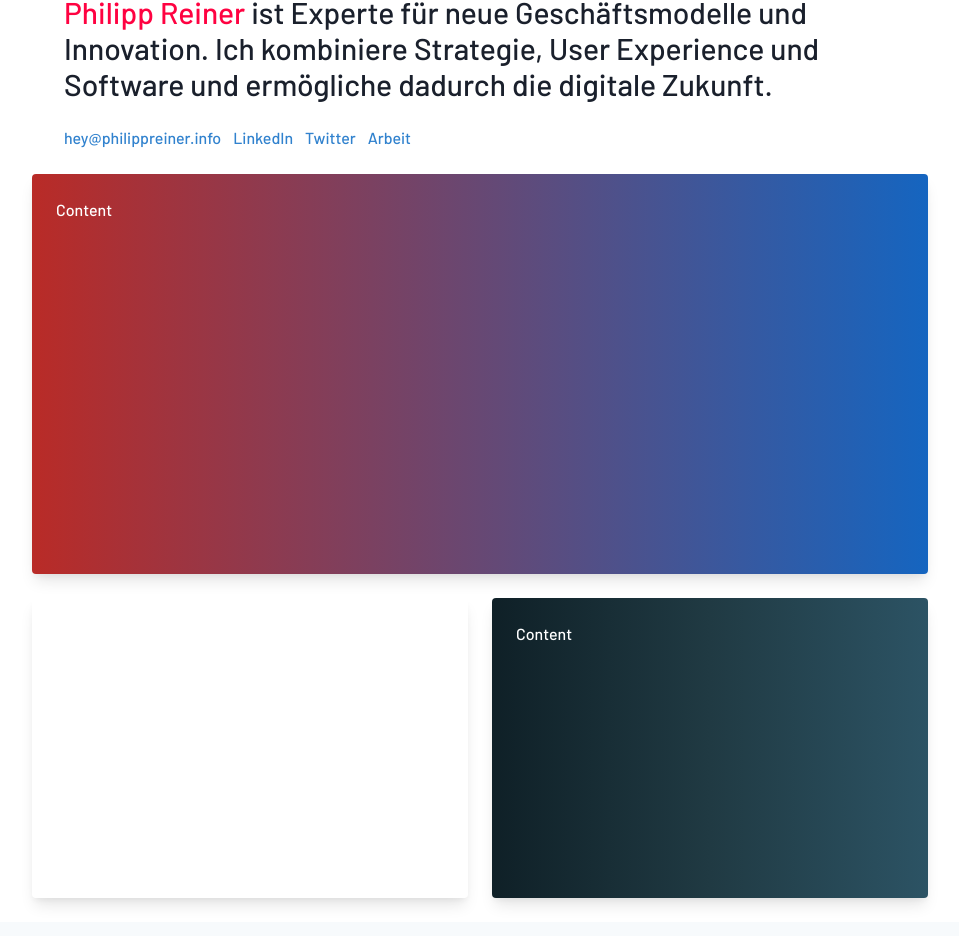
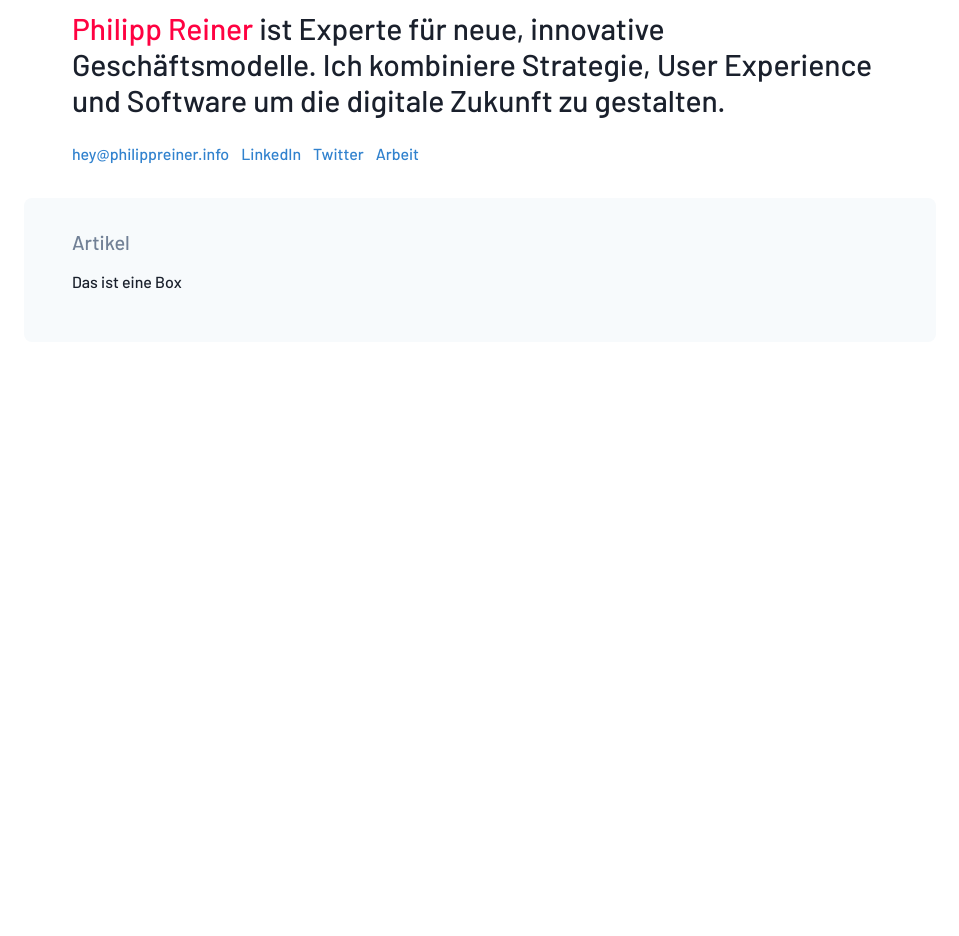
Before and after one commit to philippreiner/website, a Next.js app: page / in a window 1280 px wide. Shown: the part 260-1196 px from the top of the page, without its empty margins (160-1119 px from the left). After the commit the page ends 800 px from the top, so only its background shows below. Built offline with nearby package versions, Linux system fonts and the light colour scheme.

Commit message:
Blogtest

```diff
--- a/pages/index.js
+++ b/pages/index.js
@@ -10,17 +10,17 @@ export default function Home() {
         <title>Philipp Reiner</title>
         <link rel="icon" href="/favicon.ico" />
       </Head>
-      <Container maxWidth="54em" maxW="xl">
-        <Box pt={["32px","48px","72px","86px"]}>
+      <Container maxWidth="53em" maxW="xl">
+        <Box pt={["32px","48px","72px","86px"]} >
           <Image
             borderRadius="12px"
-            boxSize={["72px","128px","144px"]}
+            boxSize={["72px","128px","160px"]}
             src="static/philipp-reiner.jpg"
             alt="Philipp Reiner"
           />
           <Box pt="24px">
             <Heading fontWeight="500" as="h1" size="lg">
-            <Text as="span" color="primary">Philipp Reiner</Text> ist Experte für neue Geschäftsmodelle und Innovation. Ich kombiniere Strategie, User Experience und Software und ermögliche dadurch die digitale Zukunft.
+            <Text as="span" color="primary">Philipp Reiner</Text> ist Experte für neue, innovative Geschäftsmodelle. Ich kombiniere Strategie, User Experience und Software um die digitale Zukunft zu gestalten.
             </Heading>
           </Box>
           <Box pt="24px">
@@ -42,31 +42,25 @@ export default function Home() {
         </Box>
 
       </Container>
-      <Container maxWidth="58em" maxW="xl">
-          <Grid  pt="24px" templateColumns={["1fr",null,"1fr 1fr"]} gap="24px">
-            <GridItem colSpan={[1,null,2]}  boxShadow="lg" minHeight={[null,"200px","400px"]} color="white" p="24px" bg="linear-gradient(to right, #b92b27, #1565c0)" borderRadius="4px">
-              Content
-            </GridItem>
-            <GridItem boxShadow="lg"  minHeight={[null,"200px","300px"]} color="white" p="24px" borderRadius="4px">
-              Content
-            </GridItem>
-            <GridItem boxShadow="lg" minHeight={[null,"200px","300px"]} color="white" p="24px" bg="linear-gradient(to right, #0f2027, #203a43, #2c5364)" borderRadius="4px">
-              Content
-            </GridItem>
-          </Grid>
-        </Container>
-        <Box pt="24px">
+      <Container
 
-             <NextLink href="/posts/first-post" passHref>
+      mt={[4,8]}
+      p={[4,4,12]}
+      pt={[4,4,8]}
+      borderRadius={[0,0,"8px"]}
+      maxWidth="57em"
+      maxW="xl"
+      background="gray.50"
+      >
+      <Heading as="h2" pb="4" fontWeight="500" color="gray.500"  size="md">
+        Artikel
+      </Heading>
+      <NextLink href="/posts/first-post" passHref>
                <Link>
-                <Box bg="gray.50" p="10px" borderRadius="6px" mb="12px">
                   Das ist eine Box
-                </Box>
                 </Link>
             </NextLink>
-
-        </Box>
-
+      </Container>
     </div>
   )
 }
```
